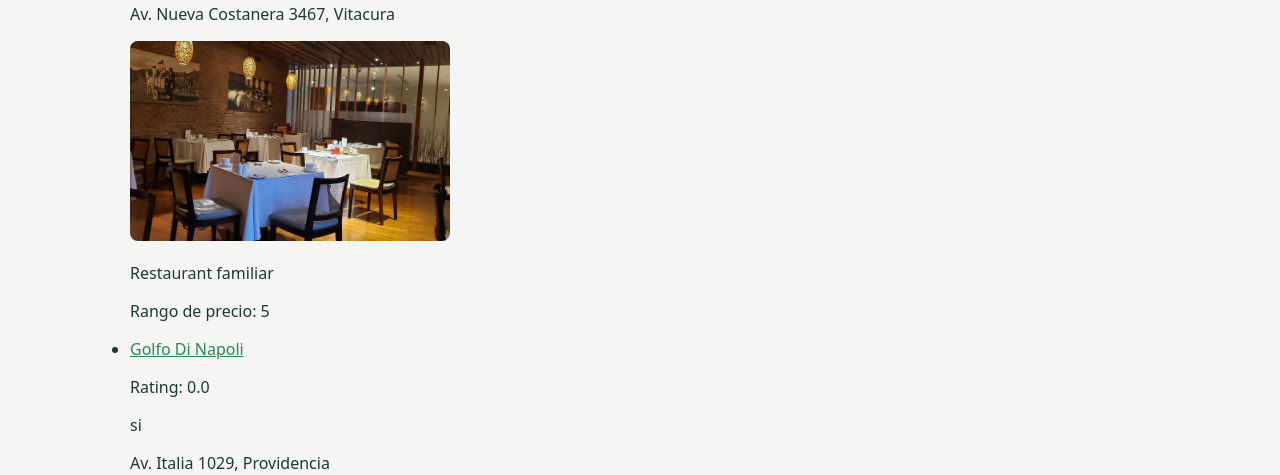
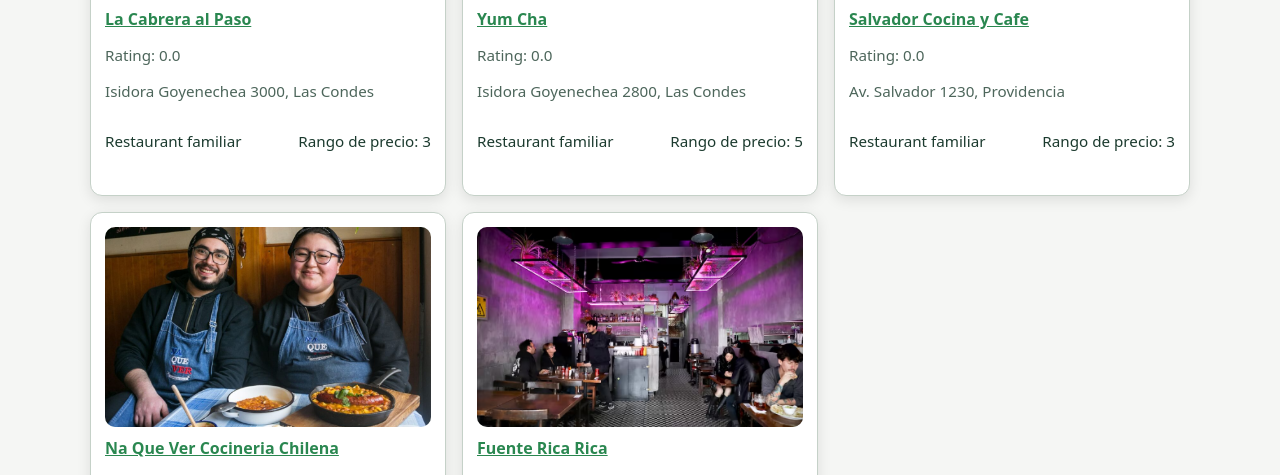
Before and after one commit to Damaynd/comidapp-resenas-resto, a Django app: page / in a window 1280 px wide. Shown: the part 2486-2961 px from the top of the page. Run offline with Django 5.2, Linux system fonts and the light colour scheme; data comes from the database, SQL or seed files in the repository.

Commit message:
Feat: Modifications in main.css, and later applied for consistency in home.html

```diff
--- a/aplicacion/static/styles/main.css
+++ b/aplicacion/static/styles/main.css
@@ -66,3 +66,45 @@
 input::placeholder { color: var(--muted); }
 
 .container { width: min(1100px, 100% - 2rem); margin-inline: auto; padding-block: 1.25rem; }
+
+.all-restaurant-container{
+  list-style:none;
+  margin:0;
+  padding:0;
+  display:grid;
+  grid-template-columns:repeat(auto-fill,minmax(300px,1fr));
+  gap:1rem;
+}
+
+.single-restaurant-container{
+  background:var(--panel);
+  border:1px solid var(--border);
+  border-radius:var(--radius);
+  box-shadow:var(--shadow);
+  padding:14px;
+  transition:transform .12s ease, box-shadow .12s ease;
+}
+.single-restaurant-container:hover{
+  transform:translateY(-2px);
+  box-shadow:0 6px 20px rgba(0,0,0,.15);
+}
+
+.restaurant-image{ margin-bottom:.6rem; }
+.restaurant-photo{
+  width: 100%;
+  height: 200px;
+  object-fit: cover;
+  border-radius: calc(var(--radius) - 2px);
+  background: var(--elev);
+  display:block;
+}
+
+.restaurant-name{ font-weight:700; }
+.restaurant-rating,
+.restaurant-address,
+.restaurant-tags{ color:var(--muted); font-size:.95rem; }
+
+.restaurant-description-price{
+  display:flex; justify-content:space-between; align-items:center;
+  gap:.75rem; margin-top:.5rem; font-size:.95rem;
+}
--- a/aplicacion/templates/home.html
+++ b/aplicacion/templates/home.html
@@ -3,63 +3,49 @@
 {% block contenido %}
 <div>
     <h2>Lista de Restaurantes</h2>
-    <ul>
-        <div class="all-restaurant-container">
+    <ul class="all-restaurant-container">
         {% for restaurante in restaurantes %}
-                <div class = "single-restaurant-container">
-                    <li>
-                        <div class = "restaurant-name-address-rating">
-                            <div class = "restaurant-name-rating">
-                                <div class = "restaurant-name">
-                                    <a href = "{% url 'detalle_restaurante' restaurante.id %}">
-                                        {{ restaurante.name }}
-                                    </a>
-                                </div>
-                                <div class = "restaurant-rating">
-                                    <p>Rating: {{ restaurante.avg_rating }}</p>
-                                </div>
-                                <div class = "restaurant-fav">
-                                    <p>si</p>
-                                </div>
-                            </div>
-                            <div class = "restaurant-address">
-                                <p>{{ restaurante.address }}</p>
-                            </div>
-                        </div>
-                        <div class = "restaurant-image">
+            <li class="single-restaurant-container">
+                <div class="restaurant-image">
                     {% if restaurante.cover_photos %}
-                                <img style="width:320px;height:200px;object-fit:cover;border-radius:8px"
-                                src="/media/{{ restaurante.cover_photos.0.path|cut:'data/' }}"
-                                alt="Foto de {{ restaurante.name }}" loading="lazy">
+                        <img class="restaurant-photo" src="/media/{{ restaurante.cover_photos.0.path|cut:'data/' }}" alt="Foto de {{ restaurante.name }}" loading="lazy">
                     {% else %}
                         {% with any=restaurante.photo_set.all.0 %}
                             {% if any %}
-                                        <img src = " /media/{{ any.path|cut:'data/' }}" alt="Foto de {{ restaurante.name }}" loading = "lazy">
+                                <img class="restaurant-photo" src="/media/{{ any.path|cut:'data/' }}" alt="Foto de {{ restaurante.name }}" loading="lazy">
                             {% else %}
-                                        <img style = "width: 320px; height: 200px; object-fit: cover; border-radius: 8px"
-                                        src = "{% static 'img/placeholder-restaurant.png' %}"
-                                        alt = "Sin foto">
+                                <img class="restaurant-photo" src="{% static 'img/placeholder-restaurant.png' %}" alt="Sin foto">
                             {% endif %}
                         {% endwith %}
                     {% endif %}
                 </div>
-                        <div class = "restaurant-description-price">
-                            <div class = "restaurant-description">
-                                <p>Restaurant familiar</p>
+
+                <div class="restaurant-name-address-rating">
+                    <div class="restaurant-name-rating">
+                        <div class="restaurant-name">
+                            <a href="{% url 'detalle_restaurante' restaurante.id %}">{{ restaurante.name }}</a>
                         </div>
-                            <div class = "restaurant-price">
-                                <p>Rango de precio: {{ restaurante.price }}</p>
+                        <div class="restaurant-rating">
+                            <p>Rating: {{ restaurante.avg_rating }}</p>
                         </div>
                     </div>
-                        <div class = "restaurant-tags">
+                    <div class="restaurant-address">
+                        <p>{{ restaurante.address }}</p>
+                    </div>
+                </div>
+
+                <div class="restaurant-description-price">
+                    <div class="restaurant-description"><p>Restaurant familiar</p></div>
+                    <div class="restaurant-price"><p>Rango de precio: {{ restaurante.price }}</p></div>
+                </div>
+
+                <div class="restaurant-tags">
                     <p>{{ restaurante.tag }}</p>
                 </div>
             </li>
-                </div>
         {% empty %}
             <li>No hay restaurantes disponibles.</li>
         {% endfor %}
-        </div>
     </ul>
 </div>
 {% endblock %}
```
Lines whose indentation alone changed are shown as unchanged.
